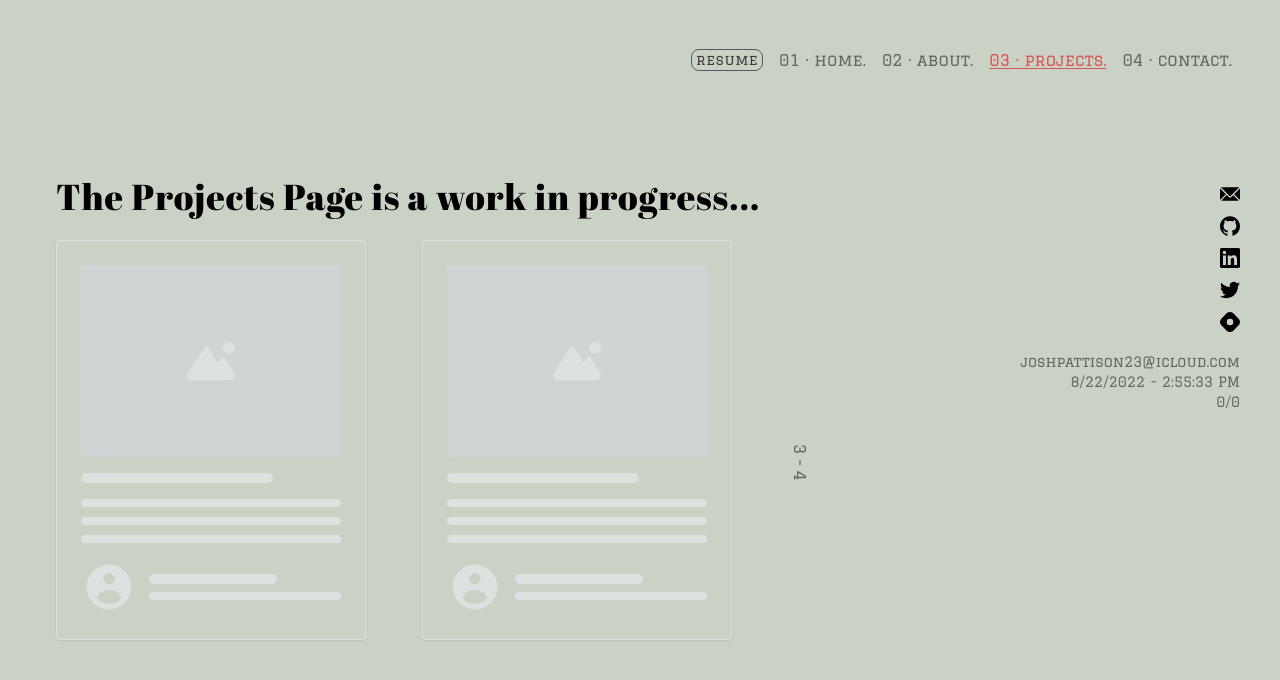
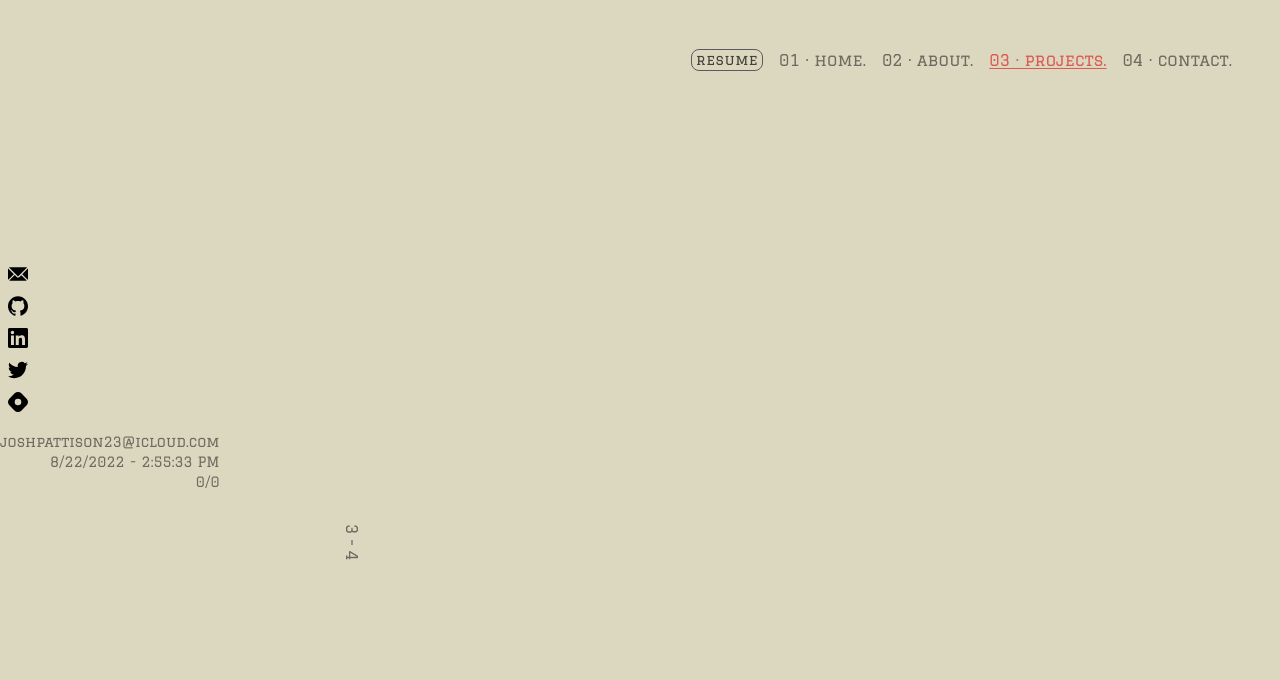
Before and after one commit to pattisoj/portfolio, a Next.js app: page /projects in a window 1280 px wide. Shown: the top 680 px of the page. Built offline with nearby package versions, Linux system fonts and the light colour scheme.

Commit message:
Removed placeholder text

```diff
--- a/pages/projects.js
+++ b/pages/projects.js
@@ -10,100 +10,11 @@ export default function Projects() {
       <Head>
         <title>Josh Pattison</title>
       </Head>
-      <div className="flex flex-col w-screen  h-screen bg-cover bg-right sm:bg-center bg-[#cad2c5]">
+      <div className="projects-page-container">
         <NavBar activePage={"projects"} />
         <CursorTracker />
         <LogoBar />
         <PageNumber pageNumber={3} />
-        <h1 className="font-Abril text-2xl sm:text-4xl tracking-wide mt-24 ml-14">
-          The Projects Page is a work in progress...
-        </h1>
-        <br />
-        {/* Below is a Skeleton placeholder that can be removed
-        after content is on the page */}
-        <div className="flex justify-start">
-          <div
-            role="status"
-            className="ml-14 p-4 max-w-sm rounded border border-gray-200 shadow animate-pulse md:p-6 dark:border-gray-700"
-          >
-            <div className="flex justify-center items-center mb-4 h-48 bg-gray-300 rounded dark:bg-gray-700">
-              <svg
-                className="w-12 h-12 text-gray-200 dark:text-gray-600"
-                xmlns="http://www.w3.org/2000/svg"
-                aria-hidden="true"
-                fill="currentColor"
-                viewBox="0 0 640 512"
-              >
-                <path d="M480 80C480 35.82 515.8 0 560 0C604.2 0 640 35.82 640 80C640 124.2 604.2 160 560 160C515.8 160 480 124.2 480 80zM0 456.1C0 445.6 2.964 435.3 8.551 426.4L225.3 81.01C231.9 70.42 243.5 64 256 64C268.5 64 280.1 70.42 286.8 81.01L412.7 281.7L460.9 202.7C464.1 196.1 472.2 192 480 192C487.8 192 495 196.1 499.1 202.7L631.1 419.1C636.9 428.6 640 439.7 640 450.9C640 484.6 612.6 512 578.9 512H55.91C25.03 512 .0006 486.1 .0006 456.1L0 456.1z" />
-              </svg>
-            </div>
-            <div className="h-2.5 bg-gray-200 rounded-full dark:bg-gray-700 w-48 mb-4"></div>
-            <div className="h-2 bg-gray-200 rounded-full dark:bg-gray-700 mb-2.5"></div>
-            <div className="h-2 bg-gray-200 rounded-full dark:bg-gray-700 mb-2.5"></div>
-            <div className="h-2 bg-gray-200 rounded-full dark:bg-gray-700"></div>
-            <div className="flex items-center mt-4 space-x-3">
-              <svg
-                className="w-14 h-14 text-gray-200 dark:text-gray-700"
-                aria-hidden="true"
-                fill="currentColor"
-                viewBox="0 0 20 20"
-                xmlns="http://www.w3.org/2000/svg"
-              >
-                <path
-                  fillRule="evenodd"
-                  d="M18 10a8 8 0 11-16 0 8 8 0 0116 0zm-6-3a2 2 0 11-4 0 2 2 0 014 0zm-2 4a5 5 0 00-4.546 2.916A5.986 5.986 0 0010 16a5.986 5.986 0 004.546-2.084A5 5 0 0010 11z"
-                  clipRule="evenodd"
-                ></path>
-              </svg>
-              <div>
-                <div className="h-2.5 bg-gray-200 rounded-full dark:bg-gray-700 w-32 mb-2"></div>
-                <div className="w-48 h-2 bg-gray-200 rounded-full dark:bg-gray-700"></div>
-              </div>
-            </div>
-            <span className="sr-only">Loading...</span>
-          </div>
-          <div
-            role="status"
-            className="ml-14 p-4 max-w-sm rounded border border-gray-200 shadow animate-pulse md:p-6 dark:border-gray-700"
-          >
-            <div className="flex justify-center items-center mb-4 h-48 bg-gray-300 rounded dark:bg-gray-700">
-              <svg
-                className="w-12 h-12 text-gray-200 dark:text-gray-600"
-                xmlns="http://www.w3.org/2000/svg"
-                aria-hidden="true"
-                fill="currentColor"
-                viewBox="0 0 640 512"
-              >
-                <path d="M480 80C480 35.82 515.8 0 560 0C604.2 0 640 35.82 640 80C640 124.2 604.2 160 560 160C515.8 160 480 124.2 480 80zM0 456.1C0 445.6 2.964 435.3 8.551 426.4L225.3 81.01C231.9 70.42 243.5 64 256 64C268.5 64 280.1 70.42 286.8 81.01L412.7 281.7L460.9 202.7C464.1 196.1 472.2 192 480 192C487.8 192 495 196.1 499.1 202.7L631.1 419.1C636.9 428.6 640 439.7 640 450.9C640 484.6 612.6 512 578.9 512H55.91C25.03 512 .0006 486.1 .0006 456.1L0 456.1z" />
-              </svg>
-            </div>
-            <div className="h-2.5 bg-gray-200 rounded-full dark:bg-gray-700 w-48 mb-4"></div>
-            <div className="h-2 bg-gray-200 rounded-full dark:bg-gray-700 mb-2.5"></div>
-            <div className="h-2 bg-gray-200 rounded-full dark:bg-gray-700 mb-2.5"></div>
-            <div className="h-2 bg-gray-200 rounded-full dark:bg-gray-700"></div>
-            <div className="flex items-center mt-4 space-x-3">
-              <svg
-                className="w-14 h-14 text-gray-200 dark:text-gray-700"
-                aria-hidden="true"
-                fill="currentColor"
-                viewBox="0 0 20 20"
-                xmlns="http://www.w3.org/2000/svg"
-              >
-                <path
-                  fillRule="evenodd"
-                  d="M18 10a8 8 0 11-16 0 8 8 0 0116 0zm-6-3a2 2 0 11-4 0 2 2 0 014 0zm-2 4a5 5 0 00-4.546 2.916A5.986 5.986 0 0010 16a5.986 5.986 0 004.546-2.084A5 5 0 0010 11z"
-                  clipRule="evenodd"
-                ></path>
-              </svg>
-              <div>
-                <div className="h-2.5 bg-gray-200 rounded-full dark:bg-gray-700 w-32 mb-2"></div>
-                <div className="w-48 h-2 bg-gray-200 rounded-full dark:bg-gray-700"></div>
-              </div>
-            </div>
-            <span className="sr-only">Loading...</span>
-          </div>
-        </div>
-        {/* End of Skeleton */}
       </div>
     </>
   );
```
